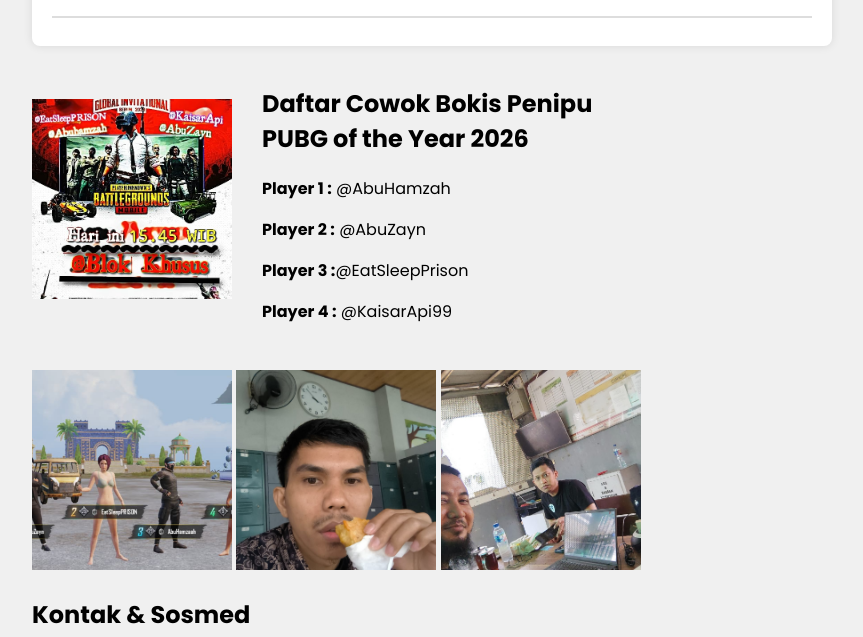
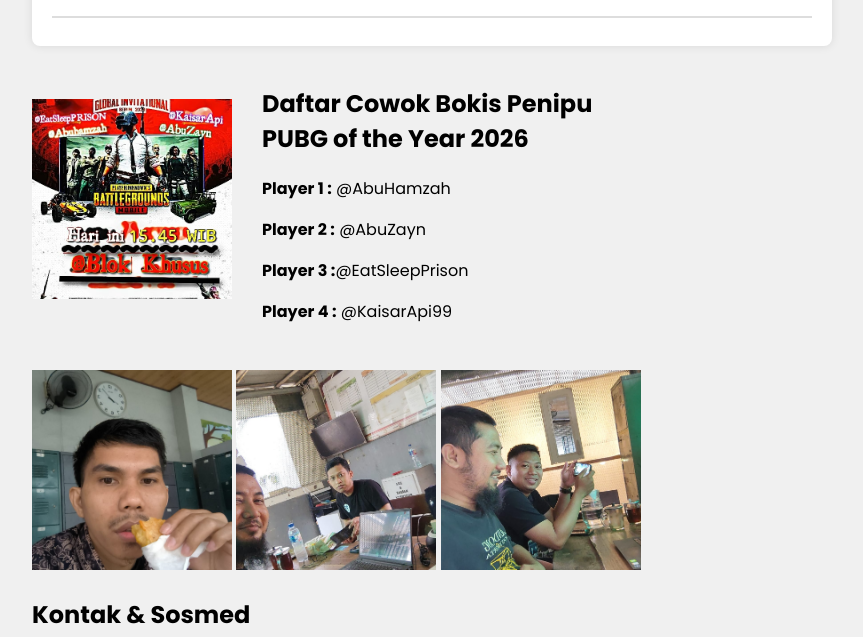
Before and after one commit to abdulrahmanhabibie/PUBG-blok-khusus, a plain HTML site: page index.html in a window 1280 px wide. Shown: the part 163-800 px from the top of the page, without its empty margins (208-1071 px from the left). Drawn offline with Linux system fonts and the light colour scheme.

Commit message:
Update index.html

```diff
--- a/index.html
+++ b/index.html
@@ -170,9 +170,10 @@ a {
 
 
  <div class="foto">
- <img src="PUBG01.jpeg" alt="Gambar 1" width="40">
+
  <img src="PUBG03.jpeg" alt="Gambar 1" width="40">
  <img src="PUBG04.jpeg" alt="Gambar 1" width="40">
+     <img src="PUBG05.jpeg" alt="Gambar 1" width="40">
 
 </div>
 
```
